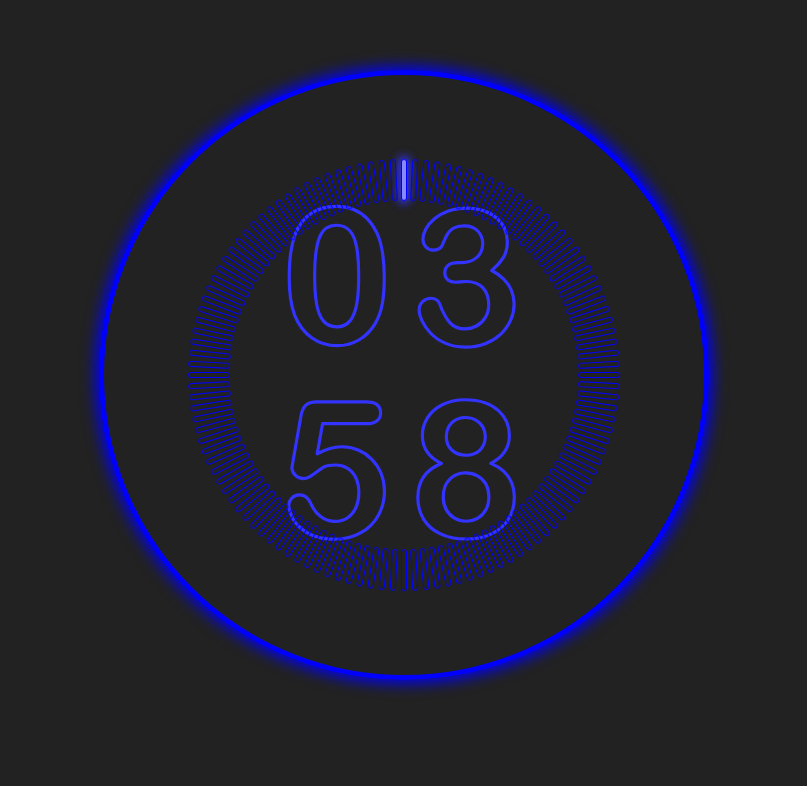
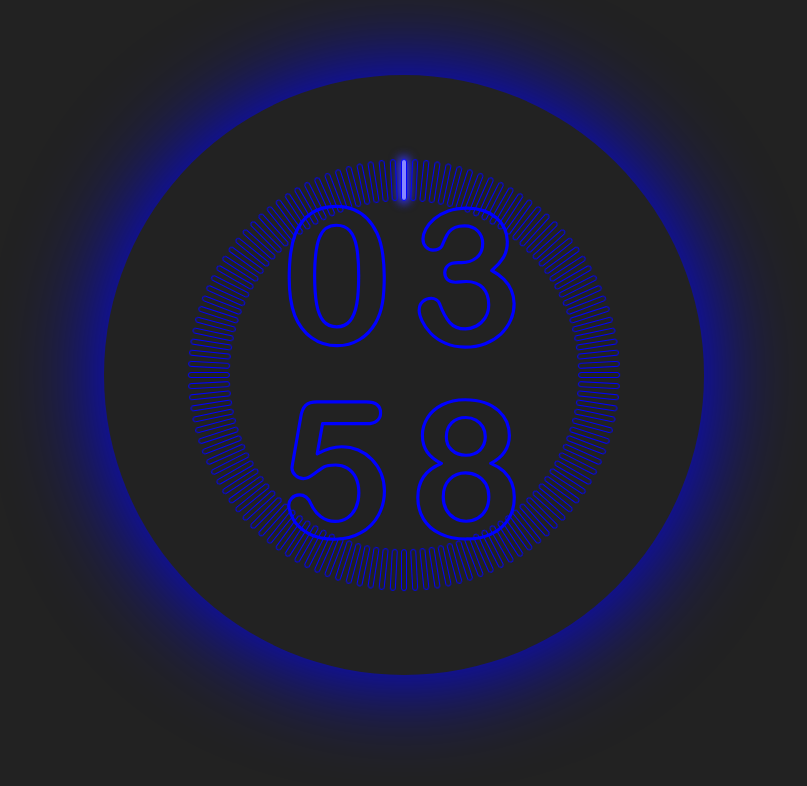
Before and after one commit to Tsuyoshi84/fancy-stop-watch, a Svelte app: page / in a window 1280 px wide. Both pictures are taken after a click on the button "Start". Shown: the top 786 px of the page, without its empty margins (236-1043 px from the left). Built offline with nearby package versions, Linux system fonts and the light colour scheme.

Commit message:
Make gehin

```diff
--- a/src/App.svelte
+++ b/src/App.svelte
@@ -37,26 +37,8 @@
   }
 
   main.done {
-    animation: gradient 5s ease-in-out infinite;
+    background-color: black;
     animation-direction: alternate;
-  }
-
-  @keyframes gradient {
-    0% {
-      background-color: #222;
-    }
-    30% {
-      background-color: #332;
-    }
-    50% {
-      background-color: #842;
-    }
-    80% {
-      background-color: #163;
-    }
-    100% {
-      background-color: #248;
-    }
   }
 
   section {
--- a/src/Number.svelte
+++ b/src/Number.svelte
@@ -10,7 +10,7 @@
 <style>
   .path {
     fill: none;
-    stroke: #33f;
+    stroke: blue;
     stroke-width: 5px;
     stroke-linejoin: round;
   }
--- a/src/Title.svelte
+++ b/src/Title.svelte
@@ -13,4 +13,4 @@
   }
 </style>
 
-<h1>Fancy Stop Watch</h1>
+<h1>Gehin Timer</h1>
--- a/src/Watch.svelte
+++ b/src/Watch.svelte
@@ -14,6 +14,8 @@
   let sec2 = 0;
   let min1 = 0;
   let min2 = 0;
+  let hueRotateAngle = '0deg';
+  let done = false;
 
   function isNeedleOn(angle) {
     const on = (initTime - time) / initTime > (angle * anglePrecision) / maxAngle;
@@ -30,6 +32,9 @@
     min2 = Math.floor(min / 10);
     min1 = min - min2 * 10;
 
+    hueRotateAngle = `${time * 2}deg`;
+    done = time === 0;
+
     needles = needles.map((n) => {
       return { ...n, ...{ on: isNeedleOn(n.angle) } };
     });
@@ -42,15 +47,25 @@
     flex-direction: column;
     justify-content: center;
     align-items: center;
-    border: 5px solid blue;
-    box-shadow: 0 0 40px 0px blue;
+    box-shadow: 0 0 100px 0px #00f;
     border-radius: 50%;
     width: 600px;
     height: 600px;
     max-width: 100vw;
     max-height: 100vw;
-    animation: blur alternate 5s ease-in-out infinite;
-    animation-delay: 0.2s;
+  }
+
+  .watch.done {
+    animation: gehin 5s linear infinite;
+  }
+
+  @keyframes gehin {
+    0% {
+      filter: hue-rotate(0deg);
+    }
+    100% {
+      filter: hue-rotate(360deg);
+    }
   }
 
   .time-wrapper {
@@ -63,25 +78,14 @@
     width: var(--number-width);
   }
 
-  @keyframes blur {
-    0% {
-      box-shadow: 0 0 2px 0px blue;
-    }
-    20% {
-      box-shadow: 0 0 2px 0px blue;
-    }
-    100% {
-      box-shadow: 0 0 40px 10px blue;
-    }
-  }
-
   .needle {
     --needle-angle: 0deg;
     --needle-length: -270px;
+    --needle-border-color: #00f;
     position: absolute;
     width: 4px;
     height: 40px;
-    border: 1px solid blue;
+    border: 1px solid var(--needle-border-color);
     border-radius: 5px;
     background-color: transparent;
     transform: rotate(var(--needle-angle)) translate(0px, var(--needle-length));
@@ -92,6 +96,10 @@
   .needle.on {
     background-color: #88f;
     box-shadow: 0 0 10px 3px #33f;
+  }
+
+  .needle.done {
+    filter: hue-rotate(var(--needle-angle));
   }
 
   @media (max-width: 540px) {
@@ -105,9 +113,9 @@
   }
 </style>
 
-<section class="watch">
+<section class="watch" class:done style="--hue-rotate-angle: {hueRotateAngle}">
   {#each needles as needle}
-    <div class="needle" class:on={needle.on} style="--needle-angle: {needle.angle * anglePrecision}deg" />
+    <div class="needle" class:done class:on={needle.on} style="--needle-angle: {needle.angle * anglePrecision}deg" />
   {/each}
 
   <div class="time-wrapper">
```
